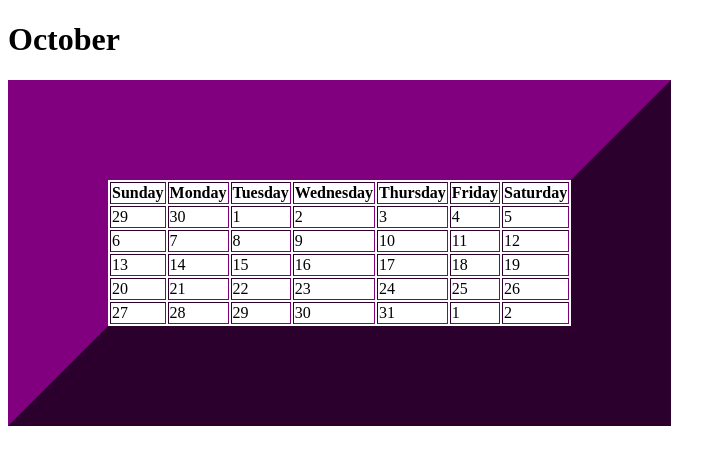
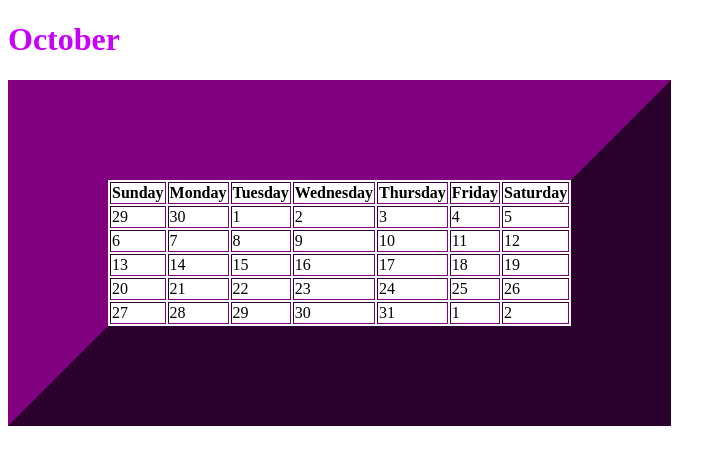
Before and after one commit to 122PJensen/FirstWebsite.io, a plain HTML site: page index.html in a window 1280 px wide. Shown: the whole page, without its empty margins (0-726 px from the left). Drawn offline with Linux system fonts and the light colour scheme.

Commit message:
Add files via upload

```diff
--- a/index.html
+++ b/index.html
@@ -2,12 +2,12 @@
 <html lang="en" dir="ltr">
   <head>
     <meta charset="utf-8">
-    <title style="color:Indigo;">Calendar</title>
+    <title style="Color:#e000fd;">Calendar</title>
   </head>
   <body>
-    <h1>October</h1>
+    <h1 style="Color:rgb(200,0,250)">October</h1>
 
-    <table border="100" style="border-color:Purple;">
+    <table border="100" style="border-color:Purple; ">
       <tr>
         <th>Sunday</th>
         <th>Monday</th>
```
